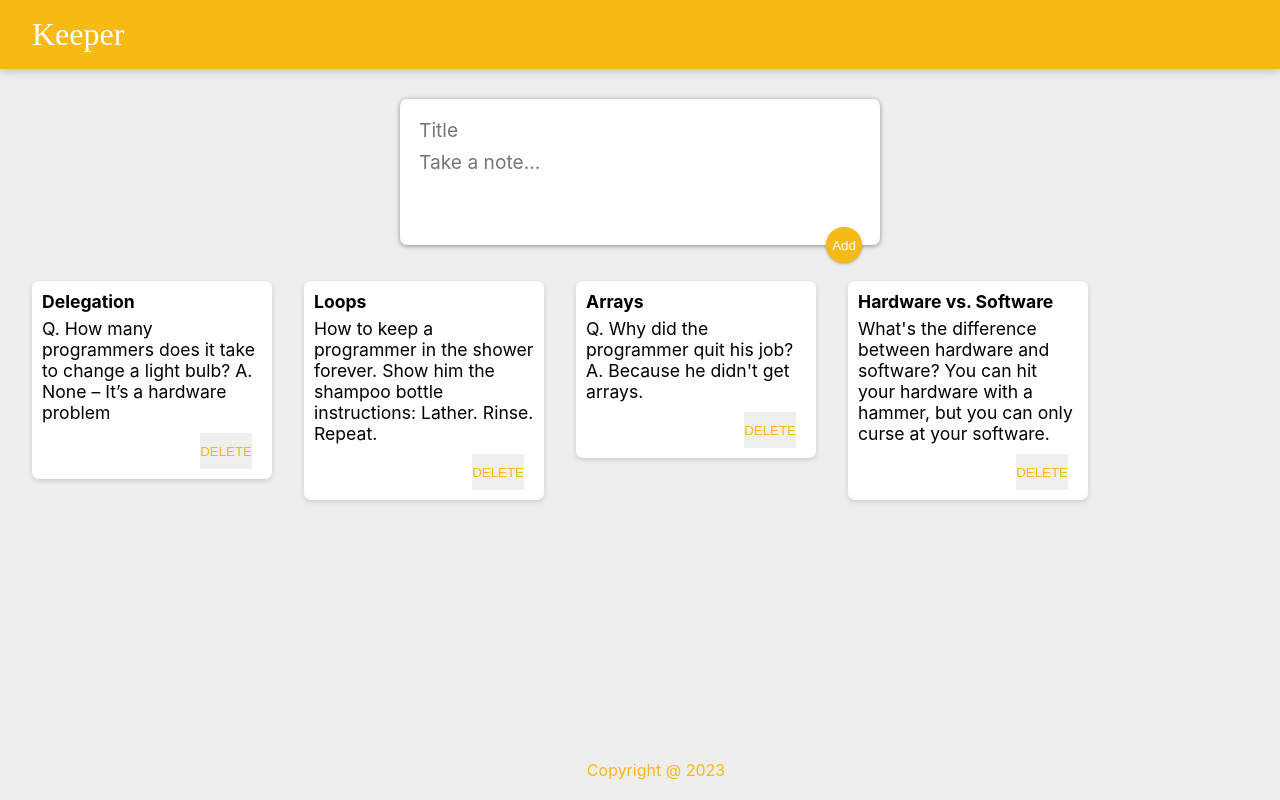
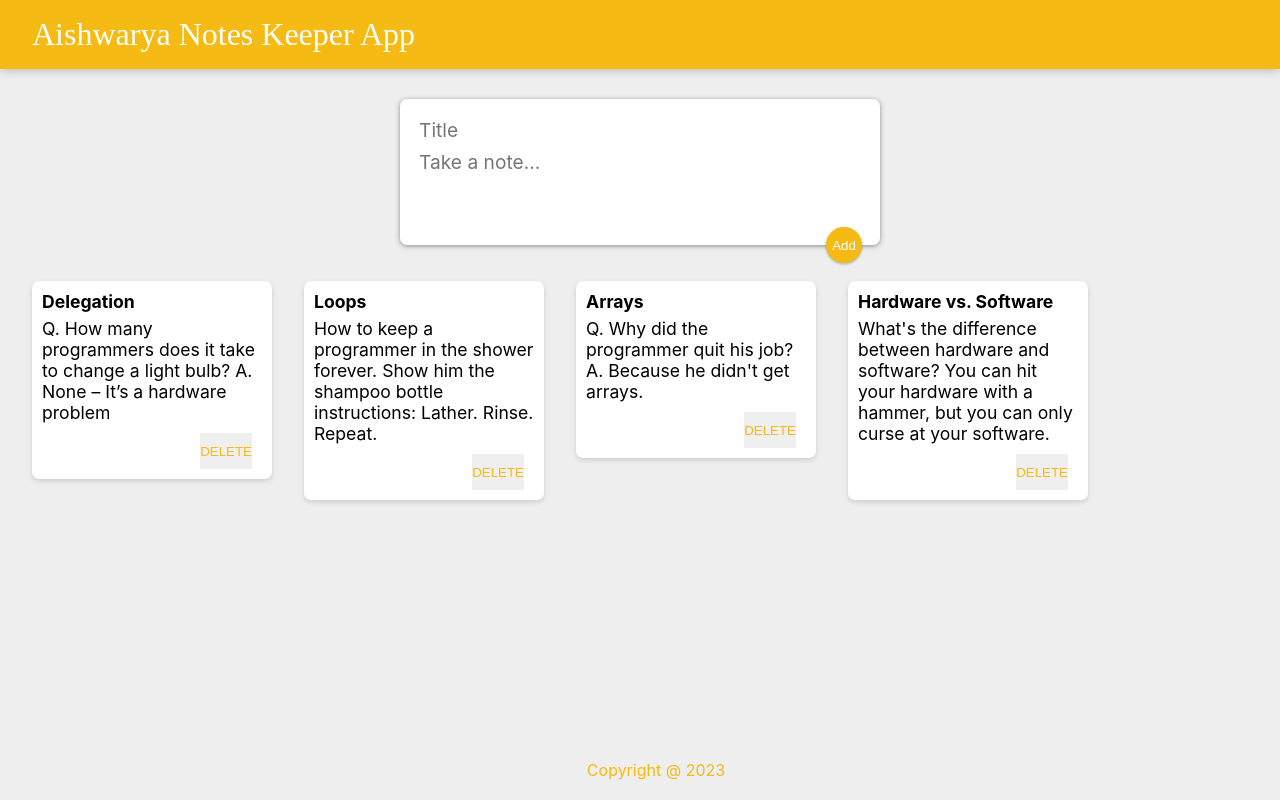
Before and after one commit to Aishu2612/MidtermNotesApp, a React (Create React App) app: page / in a window 1280 px wide. Built offline with nearby package versions, Linux system fonts and the light colour scheme.

Commit message:
updated header

```diff
--- a/src/components/Header.js
+++ b/src/components/Header.js
@@ -3,7 +3,7 @@ import React from "react";
 function Header() {
   return (
     <header>
-      <h1>Keeper</h1>
+      <h1>Aishwarya Notes Keeper App</h1>
     </header>
   );
 }
```
